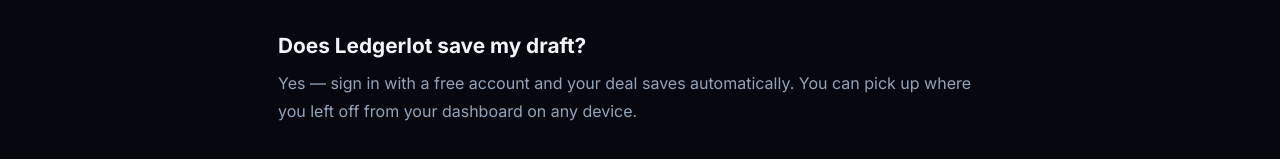
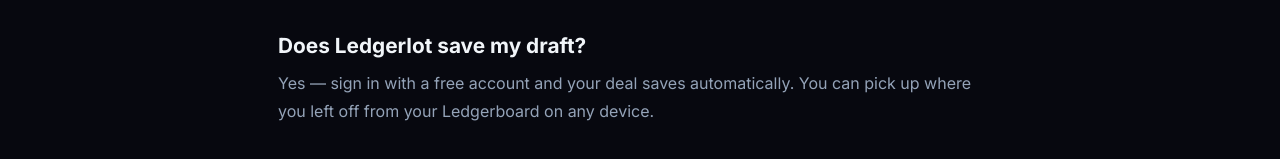
Before and after one commit to abhishekmenon84/LOI-Generator, a Next.js app: page /support in a window 1280 px wide. Shown: the part 631-790 px from the top of the page. Built offline with nearby package versions, Linux system fonts and the light colour scheme; no server answers.

Commit message:
Fix lowercase "dashboard" copy references to match Ledgerboard nav label
Final review flagged two leftover generic-noun "dashboard" mentions
inconsistent with the new nav label.

```diff
--- a/app/support/page.js
+++ b/app/support/page.js
@@ -26,7 +26,7 @@
   },
   {
     q: "Does Ledgerlot save my draft?",
-    a: "Yes — sign in with a free account and your deal saves automatically. You can pick up where you left off from your dashboard on any device.",
+    a: "Yes — sign in with a free account and your deal saves automatically. You can pick up where you left off from your Ledgerboard on any device.",
   },
   {
     q: "I found a bug or have a question — how do I reach you?",
--- a/app/v1/page.js
+++ b/app/v1/page.js
@@ -11,7 +11,7 @@
   "Combine real estate and business-operations deals in a single document — no need to draft two separate letters for a mixed acquisition.",
   "Live, itemized purchase-price allocation with calculated totals and dollars-in-words, updated in real time as you fill out the form.",
   "Free account with email-only sign-in — no password to remember.",
-  "Deals save automatically and resume from any device via your dashboard.",
+  "Deals save automatically and resume from any device via your Ledgerboard.",
   "Additional guided templates beyond the combo business+real estate flow — residential real estate, commercial lease, franchise acquisition, employment offer, and asset-only purchase.",
   "State and jurisdiction-aware clauses that flag or auto-include language relevant to specific US states or Canadian provinces.",
 ];
```
